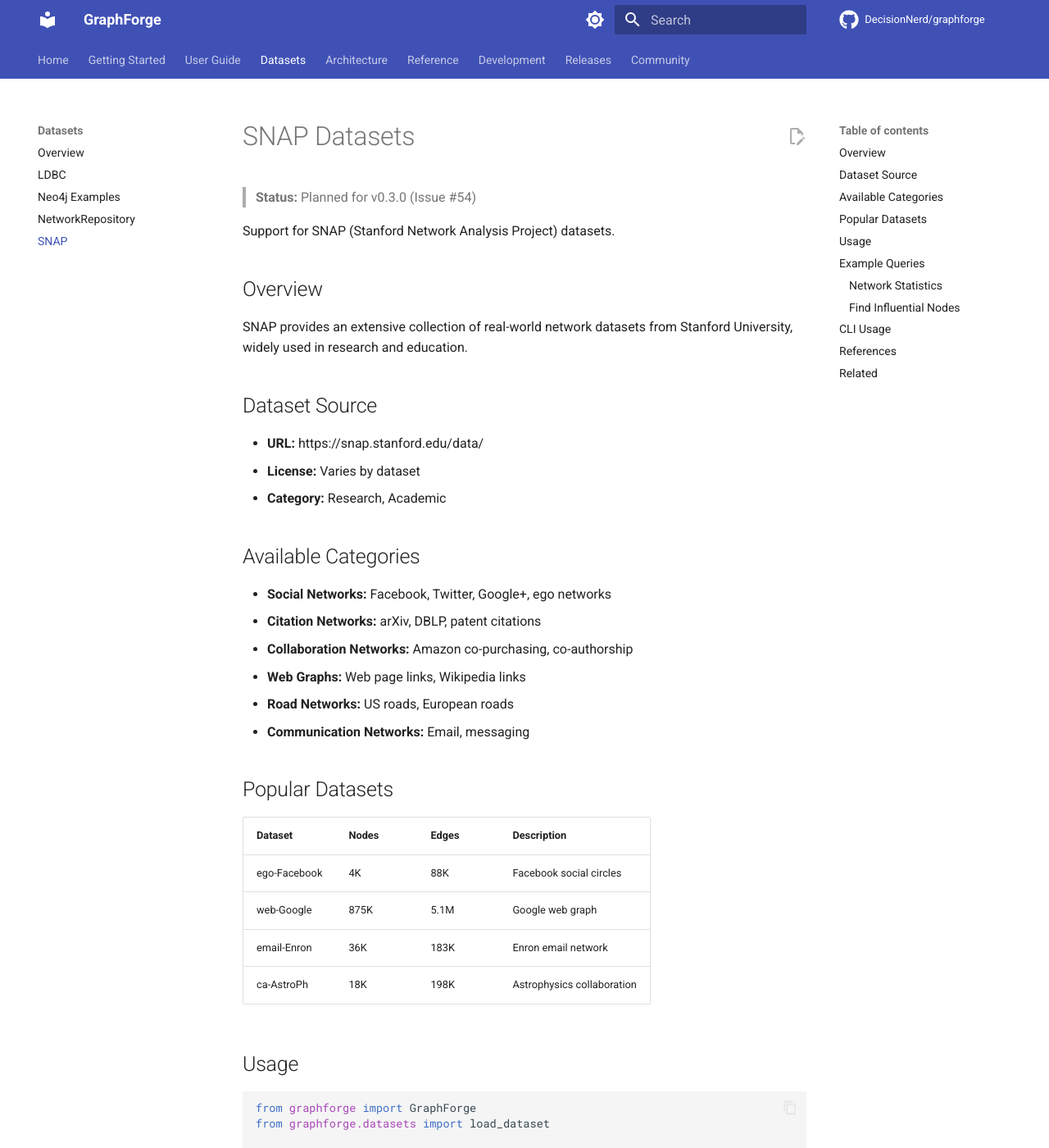
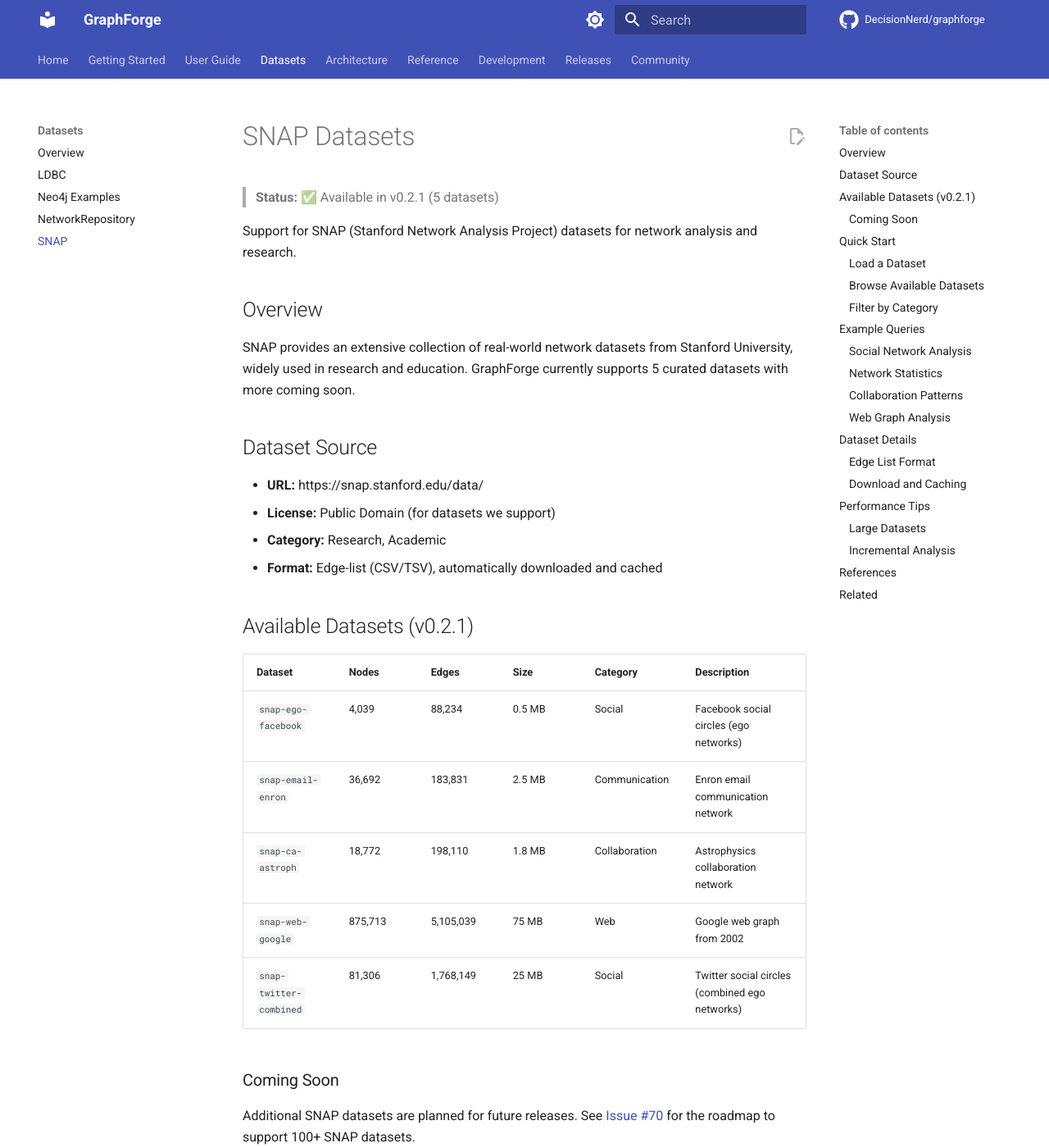
Before and after one commit to DecisionNerd/graphforge, an MkDocs documentation site: the page built from docs/datasets/snap.md, in a window 1280 px wide and 1400 px high. Shown: the whole window at 82% size. Built offline with MkDocs 1.6.1 and Material for MkDocs 9.7.7, drawn with Linux system fonts in a browser that asks for light colours; comment, search, counter and statistics services are not loaded; the version menu is left out; some of the changed text lies outside the part shown.

Commit message:
docs: prepare v0.2.1 release with dataset documentation
Version Bump:
- Bump version to 0.2.1 in pyproject.toml, __init__.py, and uv.lock
- Add comprehensive v0.2.1 changelog entry

Documentation Updates:
- Update README.md with dataset loading examples and quickstart
- Add "Load Real-World Datasets" section to main README
- Update docs/index.md with dataset features and examples
- Complete rewrite of docs/datasets/snap.md:
  - Mark as available in v0.2.1 (5 datasets)
  - Add detailed dataset table with stats
  - Add comprehensive usage examples and query patterns
  - Document download/caching behavior
  - Add performance tips for large datasets
- Update docs/datasets/overview.md:
  - Reorganize to show SNAP as "Available Now"
  - Mark other sources as "Coming Soon"
  - List all 5 available SNAP datasets
- Update docs/getting-started/quickstart.md:
  - Add "Load a Dataset" section with examples
  - Add dataset browsing examples
  - Update navigation links

Release Contents (v0.2.1):
- Dataset loading infrastructure with caching (#68)
- CSV loader for edge-list datasets (#69)
- 5 SNAP datasets available
- MERGE ON CREATE SET syntax (#65)
- MERGE ON MATCH SET syntax (#66)
- WITH clause variable passing fix (#67)

Co-Authored-By: Claude Opus 4.5 <noreply@anthropic.com>

````diff
--- a/docs/datasets/snap.md
+++ b/docs/datasets/snap.md
@@ -1,91 +1,228 @@
 # SNAP Datasets
 
-> **Status:** Planned for v0.3.0 (Issue #54)
+> **Status:** ✅ Available in v0.2.1 (5 datasets)
 
-Support for SNAP (Stanford Network Analysis Project) datasets.
+Support for SNAP (Stanford Network Analysis Project) datasets for network analysis and research.
 
 ## Overview
 
-SNAP provides an extensive collection of real-world network datasets from Stanford University, widely used in research and education.
+SNAP provides an extensive collection of real-world network datasets from Stanford University, widely used in research and education. GraphForge currently supports 5 curated datasets with more coming soon.
 
 ## Dataset Source
 
 - **URL:** https://snap.stanford.edu/data/
-- **License:** Varies by dataset
+- **License:** Public Domain (for datasets we support)
 - **Category:** Research, Academic
+- **Format:** Edge-list (CSV/TSV), automatically downloaded and cached
 
-## Available Categories
+## Available Datasets (v0.2.1)
 
-- **Social Networks:** Facebook, Twitter, Google+, ego networks
-- **Citation Networks:** arXiv, DBLP, patent citations
-- **Collaboration Networks:** Amazon co-purchasing, co-authorship
-- **Web Graphs:** Web page links, Wikipedia links
-- **Road Networks:** US roads, European roads
-- **Communication Networks:** Email, messaging
+| Dataset | Nodes | Edges | Size | Category | Description |
+|---------|-------|-------|------|----------|-------------|
+| `snap-ego-facebook` | 4,039 | 88,234 | 0.5 MB | Social | Facebook social circles (ego networks) |
+| `snap-email-enron` | 36,692 | 183,831 | 2.5 MB | Communication | Enron email communication network |
+| `snap-ca-astroph` | 18,772 | 198,110 | 1.8 MB | Collaboration | Astrophysics collaboration network |
+| `snap-web-google` | 875,713 | 5,105,039 | 75 MB | Web | Google web graph from 2002 |
+| `snap-twitter-combined` | 81,306 | 1,768,149 | 25 MB | Social | Twitter social circles (combined ego networks) |
 
-## Popular Datasets
+### Coming Soon
 
-| Dataset | Nodes | Edges | Description |
-|---------|-------|-------|-------------|
-| ego-Facebook | 4K | 88K | Facebook social circles |
-| web-Google | 875K | 5.1M | Google web graph |
-| email-Enron | 36K | 183K | Enron email network |
-| ca-AstroPh | 18K | 198K | Astrophysics collaboration |
+Additional SNAP datasets are planned for future releases. See [Issue #70](https://github.com/DecisionNerd/graphforge/issues/70) for the roadmap to support 100+ SNAP datasets.
 
-## Usage
+## Quick Start
+
+### Load a Dataset
 
 ```python
 from graphforge import GraphForge
+
+# Method 1: Load during initialization
+gf = GraphForge.from_dataset("snap-ego-facebook")
+
+# Method 2: Load into existing instance
+gf = GraphForge()
 from graphforge.datasets import load_dataset
-
-gf = GraphForge()
 load_dataset(gf, "snap-ego-facebook")
 
-# Analyze social network
+# Start querying immediately
 results = gf.execute("""
     MATCH (n)-[r]->(m)
     RETURN count(DISTINCT n) AS users, count(r) AS connections
 """)
+
+print(f"Users: {results[0]['users'].value:,}")
+print(f"Connections: {results[0]['connections'].value:,}")
+```
+
+### Browse Available Datasets
+
+```python
+from graphforge.datasets import list_datasets
+
+# List all SNAP datasets
+snap_datasets = list_datasets(source="snap")
+
+for ds in snap_datasets:
+    print(f"{ds.name}")
+    print(f"  {ds.description}")
+    print(f"  Nodes: {ds.nodes:,}, Edges: {ds.edges:,}")
+    print(f"  Category: {ds.category}, Size: {ds.size_mb} MB")
+    print()
+```
+
+### Filter by Category
+
+```python
+from graphforge.datasets import list_datasets
+
+# Get only social network datasets
+social_nets = list_datasets(source="snap", category="social")
+
+# Get small datasets (< 10 MB)
+small_datasets = list_datasets(source="snap", max_size_mb=10.0)
 ```
 
 ## Example Queries
 
+### Social Network Analysis
+
+```python
+gf = GraphForge.from_dataset("snap-ego-facebook")
+
+# Find most connected users
+results = gf.execute("""
+    MATCH (n)-[r]->()
+    RETURN n.id AS user, count(r) AS connections
+    ORDER BY connections DESC
+    LIMIT 10
+""")
+
+for row in results:
+    print(f"User {row['user'].value}: {row['connections'].value} connections")
+```
+
 ### Network Statistics
 
-```cypher
-MATCH (n)-[r]-(m)
-RETURN
-    count(DISTINCT n) AS nodes,
-    count(r)/2 AS edges,
-    count(r)/count(DISTINCT n) AS avgDegree
+```python
+gf = GraphForge.from_dataset("snap-email-enron")
+
+# Calculate basic network metrics
+results = gf.execute("""
+    MATCH (n)-[r]-(m)
+    WITH count(DISTINCT n) AS nodes, count(r)/2 AS edges
+    RETURN
+        nodes,
+        edges,
+        edges * 1.0 / nodes AS avgDegree
+""")
+
+print(f"Nodes: {results[0]['nodes'].value:,}")
+print(f"Edges: {results[0]['edges'].value:,}")
+print(f"Average Degree: {results[0]['avgDegree'].value:.2f}")
 ```
 
-### Find Influential Nodes
+### Collaboration Patterns
 
-```cypher
-MATCH (n)-[r]->()
-RETURN n, count(r) AS degree
-ORDER BY degree DESC
-LIMIT 10
+```python
+gf = GraphForge.from_dataset("snap-ca-astroph")
+
+# Find researchers with many collaborators
+results = gf.execute("""
+    MATCH (researcher)-[:CONNECTED_TO]->(colleague)
+    WITH researcher, count(DISTINCT colleague) AS collaborators
+    WHERE collaborators > 10
+    RETURN researcher.id AS researcher, collaborators
+    ORDER BY collaborators DESC
+    LIMIT 20
+""")
 ```
 
-## CLI Usage
+### Web Graph Analysis
 
-```bash
-# List SNAP datasets
-graphforge list-datasets --source snap
+```python
+gf = GraphForge.from_dataset("snap-web-google")
 
-# Load a dataset
-graphforge load-dataset snap-ego-facebook
+# Find most linked-to pages
+results = gf.execute("""
+    MATCH ()-[r]->(page)
+    RETURN page.id AS page, count(r) AS inlinks
+    ORDER BY inlinks DESC
+    LIMIT 10
+""")
+```
+
+## Dataset Details
+
+### Edge List Format
+
+SNAP datasets use a simple edge-list format:
+
+```
+# Comment lines (ignored)
+source_id target_id [weight]
+```
+
+The CSV loader automatically:
+- Detects delimiter (tab, comma, or space)
+- Handles gzip compression
+- Skips comment lines
+- Creates nodes with `Node` label and `id` property
+- Creates `CONNECTED_TO` relationships
+- Supports optional weights
+
+### Download and Caching
+
+Datasets are automatically downloaded and cached:
+
+1. **First load**: Downloads from SNAP website (~5-30 seconds depending on size)
+2. **Subsequent loads**: Uses cached file (instant)
+3. **Cache location**: `~/.graphforge/datasets/`
+4. **Cache expiry**: 30 days (refreshes automatically)
+
+Clear cache manually:
+```python
+from graphforge.datasets import clear_cache
+
+clear_cache("snap-ego-facebook")  # Clear specific dataset
+clear_cache()                       # Clear all cached datasets
+```
+
+## Performance Tips
+
+### Large Datasets
+
+For large datasets like `snap-web-google`:
+
+```python
+# Use persistent storage to avoid memory issues
+gf = GraphForge("analysis.db")
+load_dataset(gf, "snap-web-google")
+
+# Queries will use SQLite backend for efficiency
+results = gf.execute("MATCH (n) RETURN count(n) AS count")
+```
+
+### Incremental Analysis
+
+```python
+# Load dataset once
+gf = GraphForge("facebook.db")
+if not gf.execute("MATCH (n) RETURN count(n) AS c")[0]['c'].value:
+    load_dataset(gf, "snap-ego-facebook")
+
+# Run multiple analyses without reloading
+analysis1 = gf.execute("MATCH (n) RETURN count(n)")
+analysis2 = gf.execute("MATCH ()-[r]->() RETURN count(r)")
 ```
 
 ## References
 
 - [SNAP Website](https://snap.stanford.edu/data/)
-- [SNAP Documentation](https://snap.stanford.edu/data/index.html)
-- [Issue #54](https://github.com/DecisionNerd/graphforge/issues/54)
+- [SNAP Data Description](https://snap.stanford.edu/data/index.html)
+- [GraphForge Issue #70](https://github.com/DecisionNerd/graphforge/issues/70) - Expand SNAP support
 
 ## Related
 
-- [Dataset Overview](overview.md)
-<!-- - [Network Analysis Guide](../guide/network-analysis.md) (Coming soon) -->
+- [Dataset Overview](overview.md) - Complete dataset guide
+- [Loading Datasets](../getting-started/quickstart.md#load-a-dataset) - Quick start guide
+- [API Reference](../reference/api.md) - Dataset API documentation
--- a/pyproject.toml
+++ b/pyproject.toml
@@ -1,6 +1,6 @@
 [project]
 name = "graphforge"
-version = "0.2.0"
+version = "0.2.1"
 description = "Composable graph tooling for analysis, construction, and refinement"
 readme = "README.md"
 requires-python = ">=3.10"
--- a/src/graphforge/__init__.py
+++ b/src/graphforge/__init__.py
@@ -5,5 +5,5 @@ This package provides an embedded graph database with openCypher query support.
 
 from graphforge.api import GraphForge
 
-__version__ = "0.2.0"
+__version__ = "0.2.1"
 __all__ = ["GraphForge"]
````
Also changed, not shown: CHANGELOG.md (+57 -0 lines), README.md (+35 -0 lines), docs/datasets/overview.md (+25 -12 lines), docs/getting-started/quickstart.md (+38 -1 lines), docs/index.md (+16 -0 lines), 1 other file.
